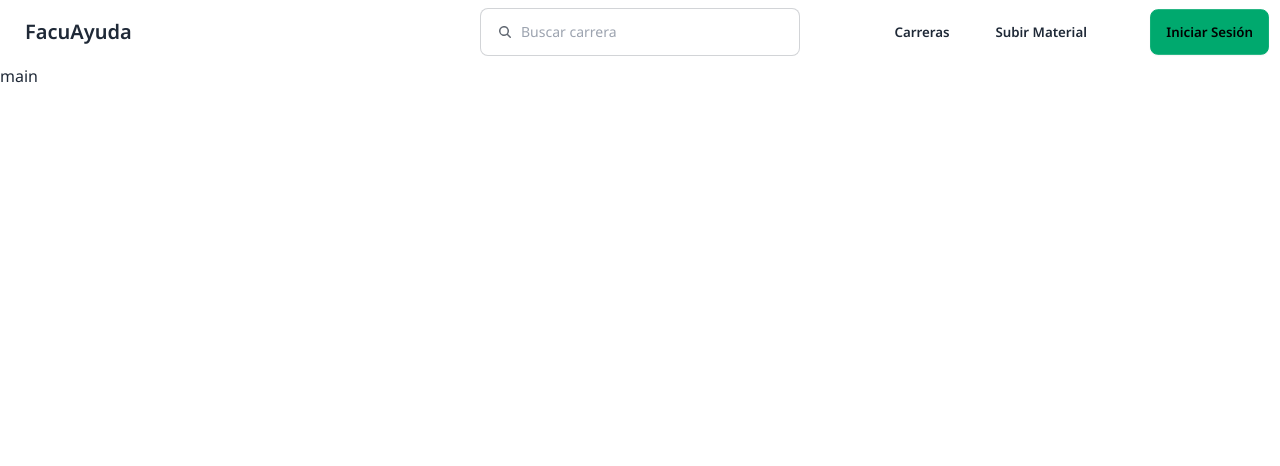
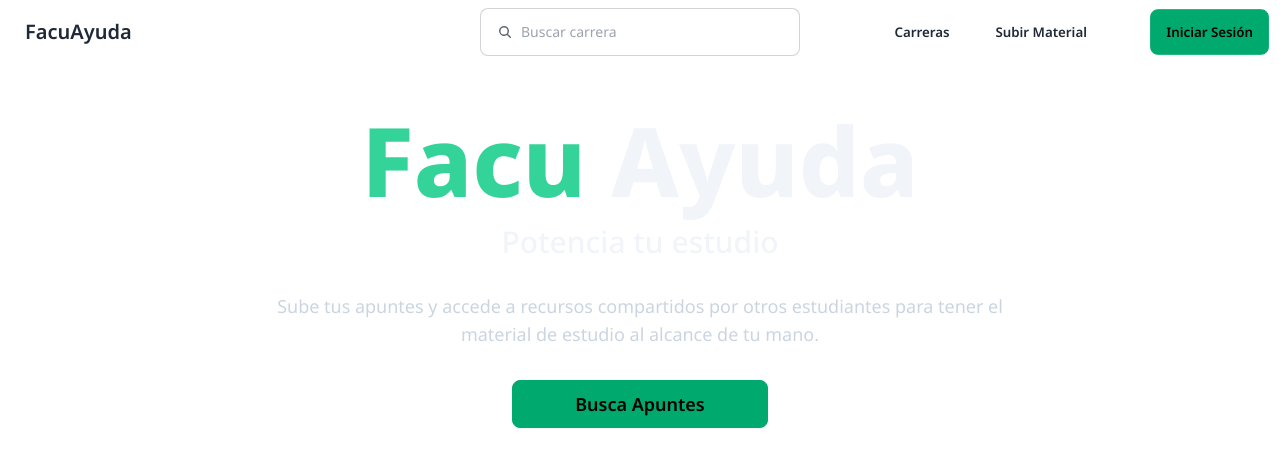
Before and after one commit to aleledesma/Facu-Ayuda---Frontend, a Next.js app: page / in a window 1280 px wide. Shown: the top 466 px of the page. Built offline with nearby package versions, Linux system fonts and the light colour scheme.

Commit message:
feat: add home page

```diff
--- a/src/app/page.tsx
+++ b/src/app/page.tsx
@@ -1,6 +1,23 @@
 import ErrorAlert from "@/components/ui/ErrorAlert"
 import Image from "next/image"
+import Link from "next/link"
 
 export default function Home() {
-  return <div>main</div>
+  return (
+    <div className="flex flex-col items-center mt-12">
+      <h1 className="lg:text-8xl md:text-6xl text-5xl font-extrabold text-slate-100">
+        <span className="text-emerald-400">Facu</span> Ayuda
+      </h1>
+      <h2 className="lg:text-3xl text-xl text-slate-100 font-medium mt-4">
+        Potencia tu estudio
+      </h2>
+      <h3 className="lg:text-lg text-base text-slate-300 lg:w-[800px] md:w-[650px] w-[350px] text-center mt-8">
+        Sube tus apuntes y accede a recursos compartidos por otros estudiantes
+        para tener el material de estudio al alcance de tu mano.
+      </h3>
+      <Link href="/carreras" className="btn btn-success btn-wide text-lg mt-8">
+        Busca Apuntes
+      </Link>
+    </div>
+  )
 }
```
